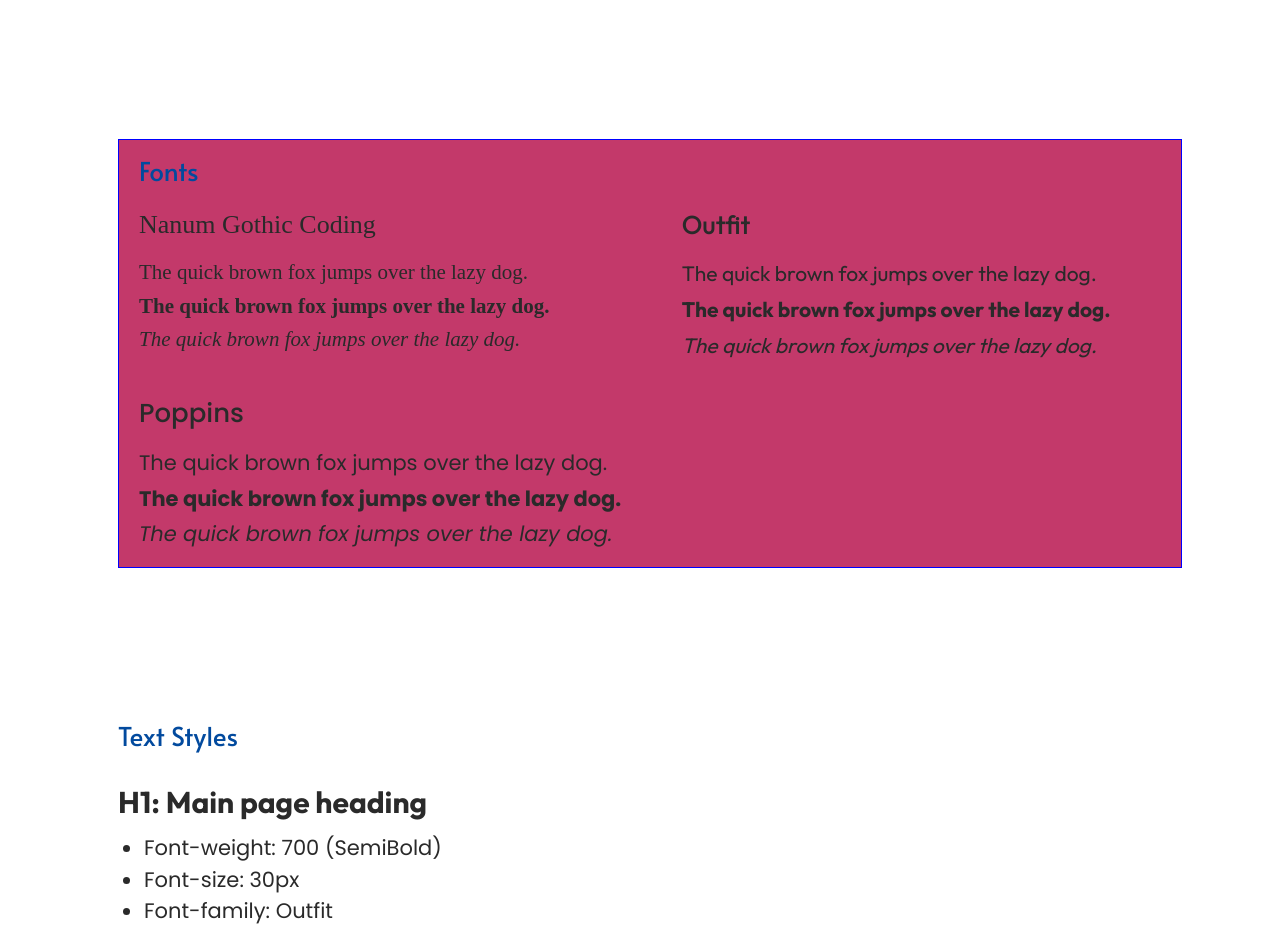
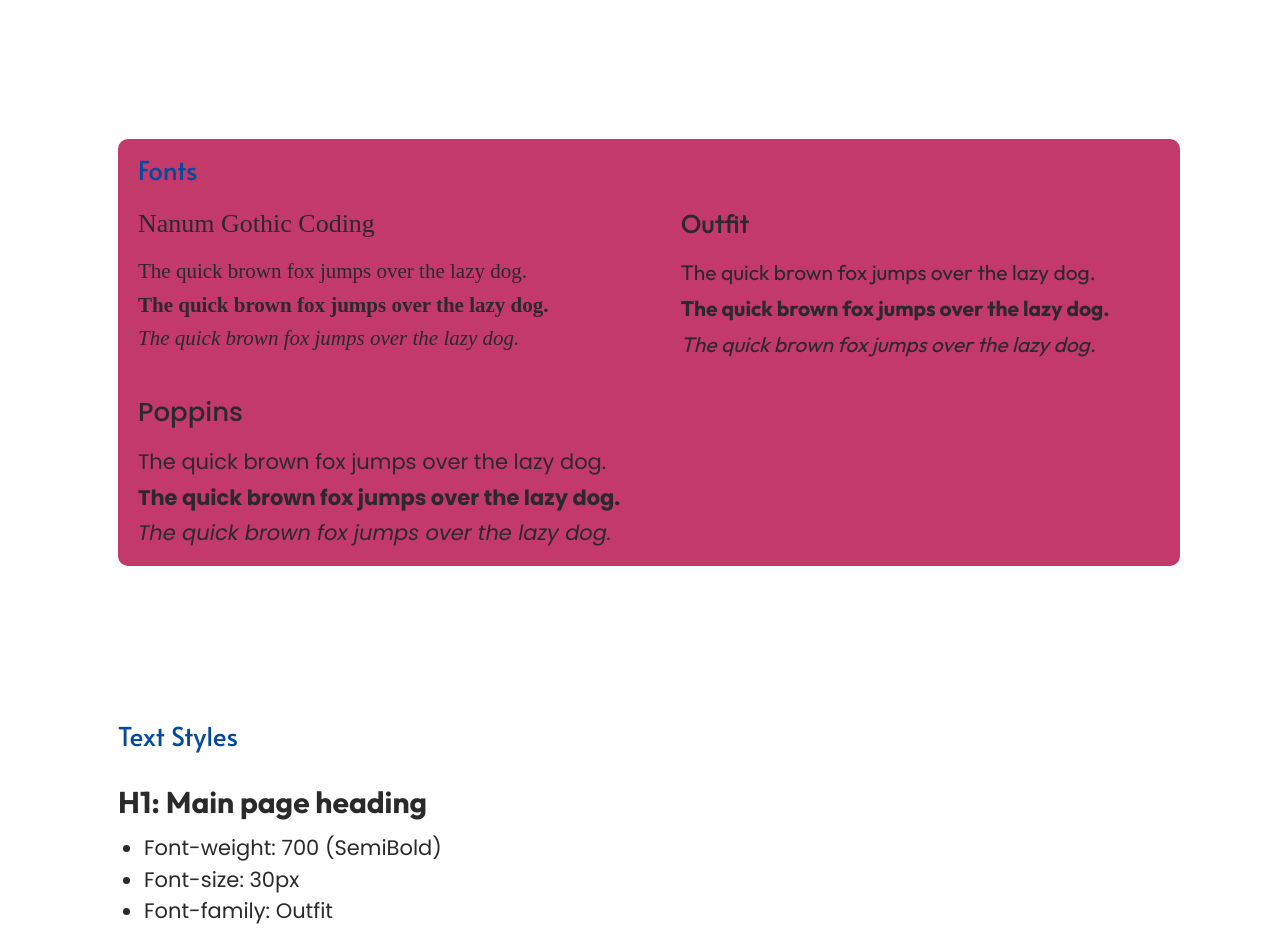
Before and after one commit to N-jquao/mystyleguide, a plain HTML site: page index.html in a window 1280 px wide. Shown: the part 2220-3156 px from the top of the page. Drawn offline with Linux system fonts and the light colour scheme; a web font is replaced by a local one.

Commit message:
Update styles.css

```diff
--- a/resources/css/styles.css
+++ b/resources/css/styles.css
@@ -168,8 +168,8 @@
 }
 
 main #fonts {
-  border: 1px solid blue;
   background-color: #C3396A;
+  border-radius: 10px;
   padding: 20px;
   /* border: 1px solid blue; */
   height: 387px;
```
